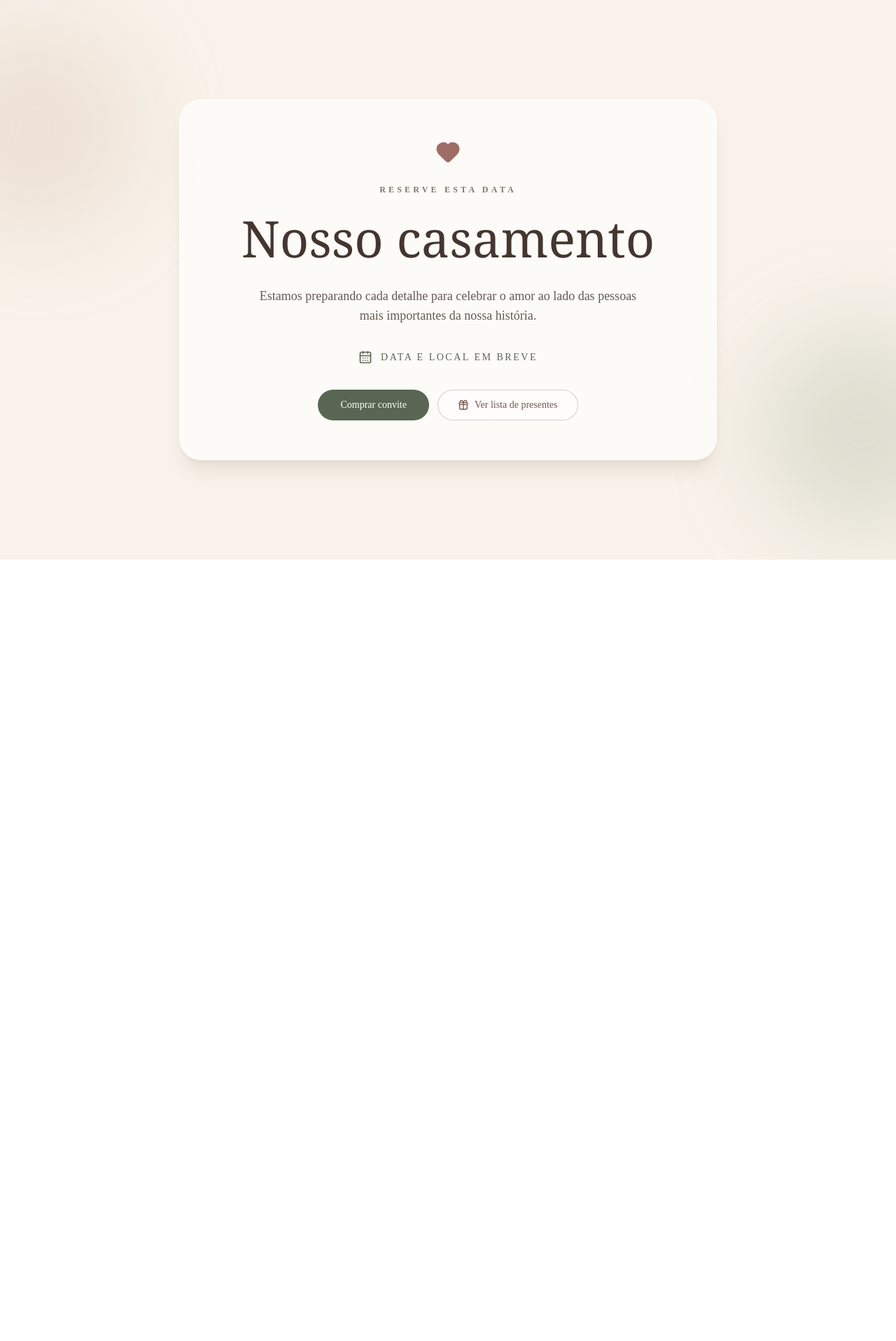
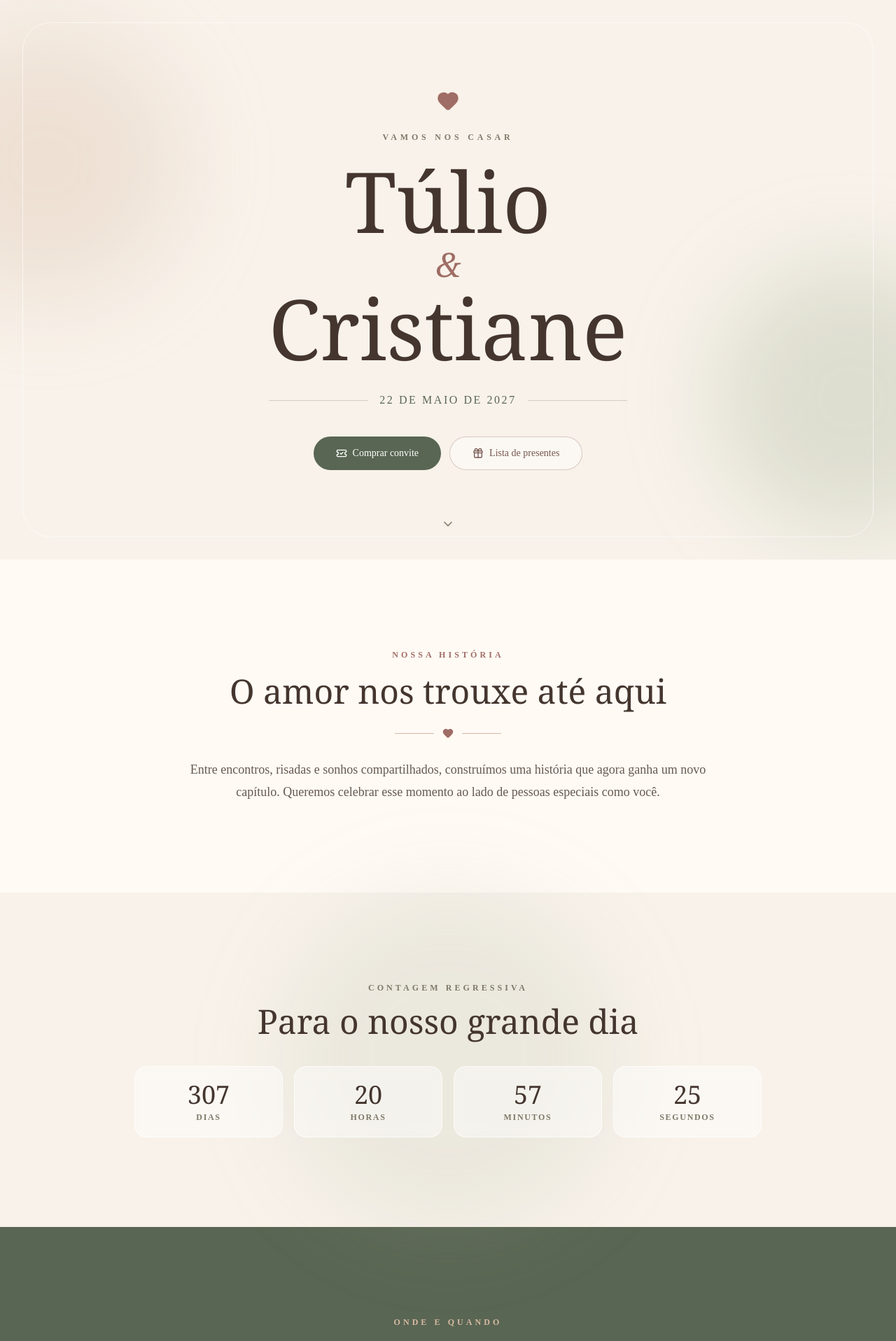
Before and after one commit to hugogabz/site-casamento, a Next.js app: page / in a window 1280 px wide. Shown: the top 1917 px of the page at 70% size. Before the commit the page ends 800 px from the top, so only its background shows below. Built offline with nearby package versions, Linux system fonts and the light colour scheme.

Commit message:
Cria página principal de Túlio e Cristiane

```diff
--- a/src/app/page.tsx
+++ b/src/app/page.tsx
@@ -1,52 +1,94 @@
 "use client";
 
 import { motion } from "framer-motion";
-import { CalendarDays, Gift, Heart } from "lucide-react";
+import { CalendarDays, ChevronDown, Clock3, Gift, Heart, MapPin, TicketCheck } from "lucide-react";
 import Link from "next/link";
+
+import { Countdown } from "@/components/home/countdown";
+import { wedding } from "@/data/wedding";
+
+const fadeUp = {
+  initial: { opacity: 0, y: 24 },
+  whileInView: { opacity: 1, y: 0 },
+  viewport: { once: true, amount: 0.25 },
+  transition: { duration: 0.7 },
+};
 
 export default function Home() {
   return (
-    <main className="relative flex min-h-screen items-center justify-center overflow-hidden bg-[#f8f2ea] px-6 py-16 text-[#44362f]">
-      <div className="absolute -left-24 top-10 h-72 w-72 rounded-full bg-[#d7b9a3]/30 blur-3xl" />
-      <div className="absolute -right-24 bottom-10 h-72 w-72 rounded-full bg-[#9faf94]/30 blur-3xl" />
+    <main className="overflow-hidden bg-[#f8f2ea] text-[#44362f]">
+      <section className="relative flex min-h-screen items-center justify-center px-5 py-16 text-center sm:px-8">
+        <div className="pointer-events-none absolute -left-32 top-10 size-96 rounded-full bg-[#d7b9a3]/30 blur-3xl" />
+        <div className="pointer-events-none absolute -right-32 bottom-10 size-96 rounded-full bg-[#9faf94]/30 blur-3xl" />
+        <div className="pointer-events-none absolute inset-5 rounded-[2.5rem] border border-white/60 sm:inset-8" />
 
-      <motion.section
-        initial={{ opacity: 0, y: 24 }}
-        animate={{ opacity: 1, y: 0 }}
-        transition={{ duration: 0.8 }}
-        className="relative w-full max-w-3xl rounded-[2rem] border border-white/70 bg-white/65 px-6 py-14 text-center shadow-xl shadow-[#6f5745]/10 backdrop-blur md:px-16"
-      >
-        <Heart className="mx-auto mb-7 size-9 fill-[#9f6d65] text-[#9f6d65]" />
-        <p className="mb-4 text-xs font-semibold uppercase tracking-[0.35em] text-[#7e7868]">
-          Reserve esta data
-        </p>
-        <h1 className="font-serif text-5xl leading-tight md:text-7xl">
-          Nosso casamento
-        </h1>
-        <p className="mx-auto mt-6 max-w-xl text-base leading-7 text-[#665a52] md:text-lg">
-          Estamos preparando cada detalhe para celebrar o amor ao lado das
-          pessoas mais importantes da nossa história.
-        </p>
+        <motion.div initial={{ opacity: 0, y: 28 }} animate={{ opacity: 1, y: 0 }} transition={{ duration: 0.9 }} className="relative mx-auto max-w-4xl">
+          <Heart className="mx-auto size-8 fill-[#9f6d65] text-[#9f6d65]" />
+          <p className="mt-7 text-xs font-semibold uppercase tracking-[0.4em] text-[#7e7868]">Vamos nos casar</p>
+          <h1 className="mt-7 font-serif text-6xl leading-[0.92] sm:text-8xl lg:text-[7.5rem]">
+            {wedding.couple.first}
+            <span className="mx-auto my-3 block font-serif text-4xl italic text-[#9f6d65] sm:text-5xl">&</span>
+            {wedding.couple.second}
+          </h1>
+          <div className="mx-auto mt-9 flex max-w-xl items-center justify-center gap-4 text-sm uppercase tracking-[0.16em] text-[#596653] sm:text-base">
+            <span className="h-px flex-1 bg-[#596653]/25" />
+            <span>{wedding.dateLabel}</span>
+            <span className="h-px flex-1 bg-[#596653]/25" />
+          </div>
+          <div className="mt-10 flex flex-col justify-center gap-3 sm:flex-row">
+            <Link href="/convites" className="inline-flex h-12 items-center justify-center gap-2 rounded-full bg-[#596653] px-8 text-sm font-medium text-white transition hover:-translate-y-0.5 hover:bg-[#46513f]">
+              <TicketCheck className="size-4" /> Comprar convite
+            </Link>
+            <Link href="/presentes" className="inline-flex h-12 items-center justify-center gap-2 rounded-full border border-[#9f6d65]/35 bg-white/45 px-8 text-sm font-medium text-[#76564f] transition hover:-translate-y-0.5 hover:bg-white/80">
+              <Gift className="size-4" /> Lista de presentes
+            </Link>
+          </div>
+        </motion.div>
 
-        <div className="my-9 flex items-center justify-center gap-3 text-sm font-medium uppercase tracking-[0.18em] text-[#596653]">
-          <CalendarDays className="size-5" />
-          <span>Data e local em breve</span>
-        </div>
+        <a href="#historia" aria-label="Ver mais" className="absolute bottom-9 left-1/2 -translate-x-1/2 animate-bounce text-[#7e7868]">
+          <ChevronDown className="size-5" />
+        </a>
+      </section>
 
-        <div className="flex flex-col items-center justify-center gap-3 sm:flex-row">
-          <Link href="/convites" className="inline-flex h-11 items-center justify-center rounded-full bg-[#596653] px-8 text-sm font-medium text-white transition-colors hover:bg-[#46513f]">
-            Comprar convite
-          </Link>
-          <Link
-            href="/presentes"
-            className="inline-flex h-11 items-center justify-center gap-2 rounded-full border border-[#9f6d65]/35 bg-white/45 px-7 text-sm font-medium text-[#76564f] transition-colors hover:bg-white/80"
-          >
-            <Gift className="size-4" />
-            Ver lista de presentes
-          </Link>
-        </div>
-      </motion.section>
+      <section id="historia" className="relative bg-[#fffaf4] px-5 py-24 sm:px-8 sm:py-32">
+        <motion.div {...fadeUp} className="mx-auto max-w-3xl text-center">
+          <p className="text-xs font-semibold uppercase tracking-[0.34em] text-[#9f6d65]">Nossa história</p>
+          <h2 className="mt-5 font-serif text-4xl sm:text-5xl">O amor nos trouxe até aqui</h2>
+          <div className="mx-auto my-7 flex items-center justify-center gap-3"><span className="h-px w-14 bg-[#d7b9a3]" /><Heart className="size-4 fill-[#9f6d65] text-[#9f6d65]" /><span className="h-px w-14 bg-[#d7b9a3]" /></div>
+          <p className="text-base leading-8 text-[#665a52] sm:text-lg">{wedding.story}</p>
+        </motion.div>
+      </section>
 
+      <section className="relative px-5 py-24 sm:px-8 sm:py-32">
+        <div className="pointer-events-none absolute left-1/2 top-1/2 size-[30rem] -translate-x-1/2 -translate-y-1/2 rounded-full bg-[#9faf94]/15 blur-3xl" />
+        <motion.div {...fadeUp} className="relative mx-auto max-w-4xl">
+          <div className="text-center"><p className="text-xs font-semibold uppercase tracking-[0.34em] text-[#7e7868]">Contagem regressiva</p><h2 className="mt-4 font-serif text-4xl sm:text-5xl">Para o nosso grande dia</h2></div>
+          <div className="mt-10"><Countdown targetDate={wedding.date} /></div>
+        </motion.div>
+      </section>
+
+      <section className="bg-[#596653] px-5 py-24 text-[#fffaf4] sm:px-8 sm:py-32">
+        <motion.div {...fadeUp} className="mx-auto max-w-5xl">
+          <div className="text-center"><p className="text-xs font-semibold uppercase tracking-[0.34em] text-[#d7b9a3]">Onde e quando</p><h2 className="mt-4 font-serif text-4xl sm:text-5xl">A celebração</h2></div>
+          <div className="mt-12 grid gap-5 sm:grid-cols-3">
+            {[
+              [CalendarDays, "Data", wedding.dateLabel],
+              [Clock3, "Horário", wedding.timeLabel],
+              [MapPin, "Local", wedding.venue],
+            ].map(([Icon, label, value]) => {
+              const IconComponent = Icon as typeof CalendarDays;
+              return <div key={String(label)} className="rounded-3xl border border-white/15 bg-white/10 p-6 text-center"><IconComponent className="mx-auto size-6 text-[#d7b9a3]" /><p className="mt-5 text-xs font-semibold uppercase tracking-[0.24em] text-[#d7b9a3]">{String(label)}</p><p className="mt-2 font-serif text-xl">{String(value)}</p></div>;
+            })}
+          </div>
+          <div className="mt-7 text-center"><p className="text-sm text-white/70">{wedding.city}</p><a href={wedding.mapUrl} target="_blank" rel="noreferrer" className="mt-6 inline-flex h-11 items-center gap-2 rounded-full border border-white/30 px-6 text-sm font-medium transition hover:bg-white/10"><MapPin className="size-4" /> Abrir no mapa</a></div>
+        </motion.div>
+      </section>
+
+      <section className="px-5 py-24 text-center sm:px-8 sm:py-32">
+        <motion.div {...fadeUp} className="mx-auto max-w-2xl"><Heart className="mx-auto size-7 fill-[#9f6d65] text-[#9f6d65]" /><h2 className="mt-6 font-serif text-4xl sm:text-5xl">Queremos celebrar com você</h2><p className="mt-5 leading-7 text-[#665a52]">Garanta seu convite e informe o nome de cada acompanhante para a lista da recepção.</p><Link href="/convites" className="mt-8 inline-flex h-12 items-center justify-center gap-2 rounded-full bg-[#596653] px-8 text-sm font-medium text-white transition hover:bg-[#46513f]"><TicketCheck className="size-4" /> Comprar convite</Link></motion.div>
+      </section>
+
+      <footer className="border-t border-[#ded2c8] px-5 py-8 text-center text-sm text-[#7e7868]">Feito com carinho para {wedding.couple.first} & {wedding.couple.second}</footer>
     </main>
   );
 }
--- /dev/null
+++ b/src/components/home/countdown.tsx
@@ -0,0 +1,37 @@
+"use client";
+
+import { useEffect, useState } from "react";
+
+function getRemaining(targetDate: string) {
+  const difference = Math.max(new Date(targetDate).getTime() - Date.now(), 0);
+  return {
+    dias: Math.floor(difference / 86_400_000),
+    horas: Math.floor((difference / 3_600_000) % 24),
+    minutos: Math.floor((difference / 60_000) % 60),
+    segundos: Math.floor((difference / 1_000) % 60),
+  };
+}
+
+export function Countdown({ targetDate }: { targetDate: string }) {
+  const [remaining, setRemaining] = useState(() => getRemaining(targetDate));
+
+  useEffect(() => {
+    const timer = window.setInterval(() => setRemaining(getRemaining(targetDate)), 1_000);
+    return () => window.clearInterval(timer);
+  }, [targetDate]);
+
+  return (
+    <div className="grid grid-cols-4 gap-2 sm:gap-4">
+      {Object.entries(remaining).map(([label, value]) => (
+        <div key={label} className="rounded-2xl border border-white/70 bg-white/45 px-2 py-4 text-center backdrop-blur sm:px-5 sm:py-5">
+          <strong className="block font-serif text-2xl font-normal text-[#44362f] sm:text-4xl">
+            {String(value).padStart(2, "0")}
+          </strong>
+          <span className="mt-1 block text-[0.6rem] font-semibold uppercase tracking-[0.14em] text-[#7e7868] sm:text-xs">
+            {label}
+          </span>
+        </div>
+      ))}
+    </div>
+  );
+}
--- /dev/null
+++ b/src/data/wedding.ts
@@ -0,0 +1,14 @@
+export const wedding = {
+  couple: {
+    first: "Túlio",
+    second: "Cristiane",
+  },
+  date: "2027-05-22T16:00:00-03:00",
+  dateLabel: "22 de maio de 2027",
+  timeLabel: "16h",
+  venue: "Espaço de Festa",
+  city: "Almenara - MG",
+  mapUrl: "https://maps.google.com",
+  story:
+    "Entre encontros, risadas e sonhos compartilhados, construímos uma história que agora ganha um novo capítulo. Queremos celebrar esse momento ao lado de pessoas especiais como você.",
+} as const;
```
